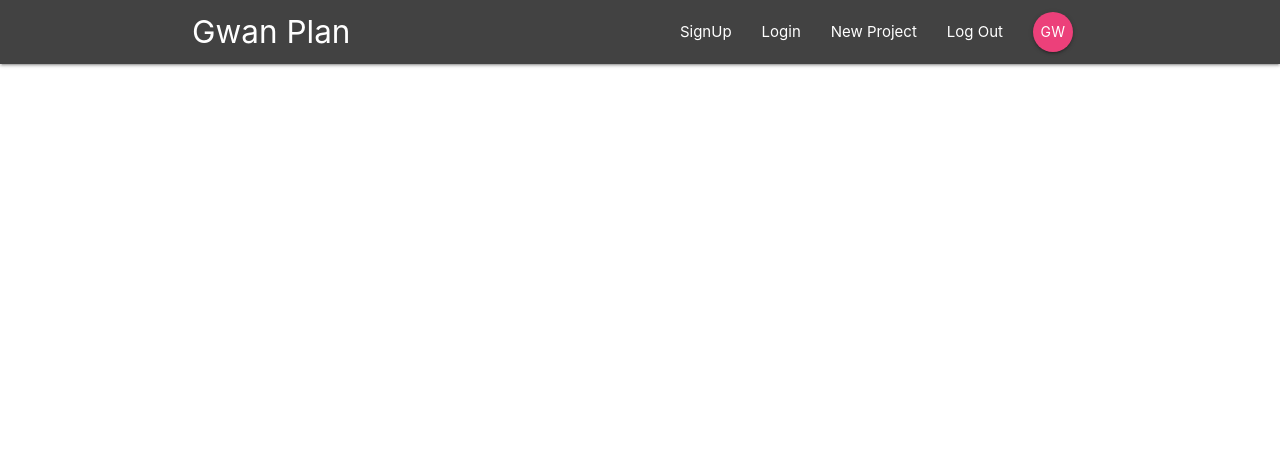
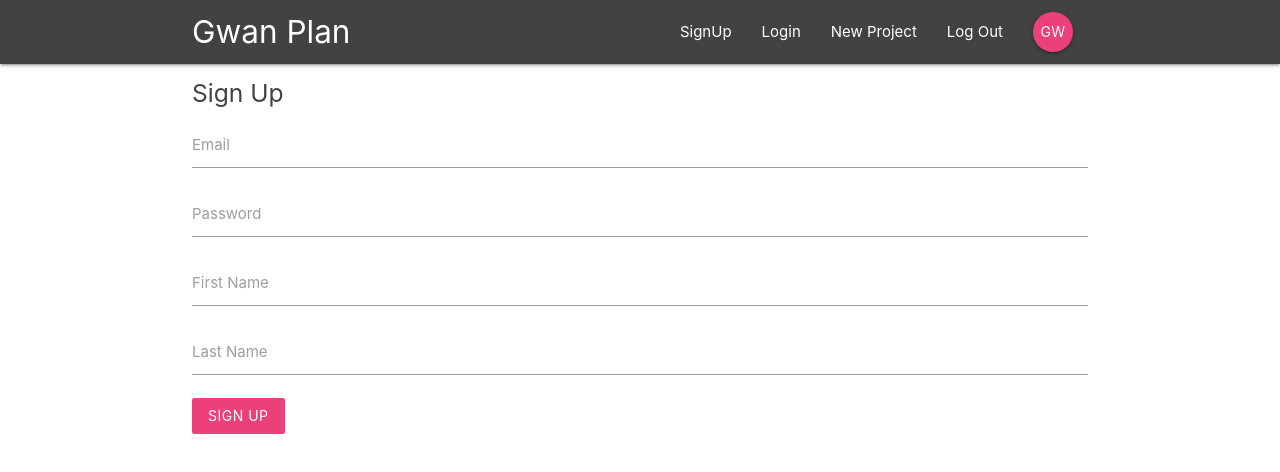
Before and after one commit to singonwan/react-redux-firebase-ninja, a React (Create React App) app in the folder gwanplan/: page /signup in a window 1280 px wide. Shown: the top 472 px of the page. Built offline with nearby package versions, Linux system fonts and the light colour scheme.

Commit message:
lesson 9 created signin and signup components

```diff
--- a/gwanplan/public/index.html
+++ b/gwanplan/public/index.html
@@ -43,5 +43,6 @@
       To begin the development, run `npm start` or `yarn start`.
       To create a production bundle, use `npm run build` or `yarn build`.
     -->
+    <script src="https://cdnjs.cloudflare.com/ajax/libs/materialize/1.0.0/js/materialize.min.js"></script>
   </body>
 </html>
--- a/gwanplan/src/App.js
+++ b/gwanplan/src/App.js
@@ -3,6 +3,8 @@ import { BrowserRouter, Switch, Route } from 'react-router-dom'
 import Navbar from './components/layout/Navbar'
 import Dashboard from './components/dashboard/Dashboard'
 import ProjectDetails from './components/projects/ProjectDetails'
+import SignIn from './components/auth/SignIn'
+import SignUp from './components/auth/SignUp'
 
 function App() {
   return (
@@ -12,6 +14,8 @@ function App() {
         <Switch>
           <Route exact path='/' component={Dashboard} />
           <Route path='/project/:id' component={ProjectDetails} />
+          <Route path='/signin' component={SignIn} />
+          <Route path='/signup' component={SignUp} />
         </Switch>
       </div>
     </BrowserRouter>
--- a/gwanplan/src/components/auth/SignIn.js
+++ b/gwanplan/src/components/auth/SignIn.js
@@ -0,0 +1,39 @@
+import React, { Component } from 'react'
+
+class SignIn extends Component {
+    state = {
+        email: '',
+        password: ''
+    }
+    handleChange = (e) => {
+        this.setState({
+            [e.target.id]: e.target.value
+        })
+    }
+    handleSubmit = (e) => {
+        e.preventDefault();
+        console.log(this.state)
+    }
+    render() {
+        return (
+            <div className="container">
+                <form onSubmit={this.handleSubmit} className="white">
+                    <h5 className="grey-text text-darken-3">Sign In</h5>
+                    <div className="input-field">
+                        <label htmlFor="email">Email</label>
+                        <input type="email" id="email" onChange={this.handleChange}/>
+                    </div>
+                    <div className="input-field">
+                        <label htmlFor="password">Password</label>
+                        <input type="password" id="password" onChange={this.handleChange}/>
+                    </div>
+                    <div className="input-field">
+                        <button className="btn pink lighten-1 z-depth-0">Login</button>
+                    </div>
+                </form>
+            </div>
+        )
+    }
+}
+
+export default SignIn
--- a/gwanplan/src/components/auth/SignUp.js
+++ b/gwanplan/src/components/auth/SignUp.js
@@ -0,0 +1,49 @@
+import React, { Component } from 'react'
+
+class SignUp extends Component {
+    state = {
+        email: '',
+        password: '',
+        firstName: '',
+        lastName: ''
+    }
+    handleChange = (e) => {
+        this.setState({
+            [e.target.id]: e.target.value
+        })
+    }
+    handleSubmit = (e) => {
+        e.preventDefault();
+        console.log(this.state)
+    }
+    render() {
+        return (
+            <div className="container">
+                <form onSubmit={this.handleSubmit} className="white">
+                    <h5 className="grey-text text-darken-3">Sign Up</h5>
+                    <div className="input-field">
+                        <label htmlFor="email">Email</label>
+                        <input type="email" id="email" onChange={this.handleChange}/>
+                    </div>
+                    <div className="input-field">
+                        <label htmlFor="password">Password</label>
+                        <input type="password" id="password" onChange={this.handleChange}/>
+                    </div>
+                    <div className="input-field">
+                        <label htmlFor="firstName">First Name</label>
+                        <input type="text" id="firstName" onChange={this.handleChange}/>
+                    </div>
+                    <div className="input-field">
+                        <label htmlFor="lastName">Last Name</label>
+                        <input type="text" id="lastName" onChange={this.handleChange}/>
+                    </div>
+                    <div className="input-field">
+                        <button className="btn pink lighten-1 z-depth-0">Sign Up</button>
+                    </div>
+                </form>
+            </div>
+        )
+    }
+}
+
+export default SignUp
```
